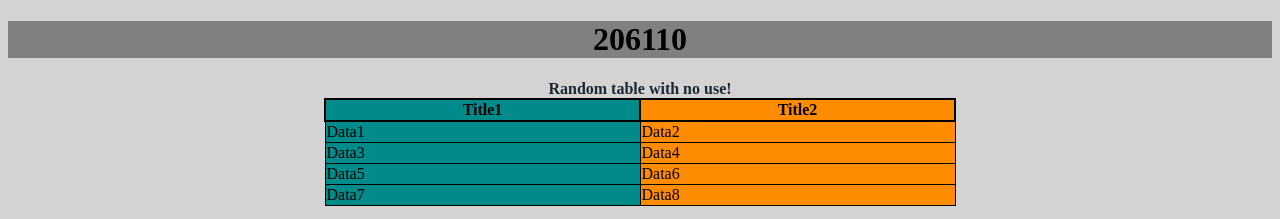
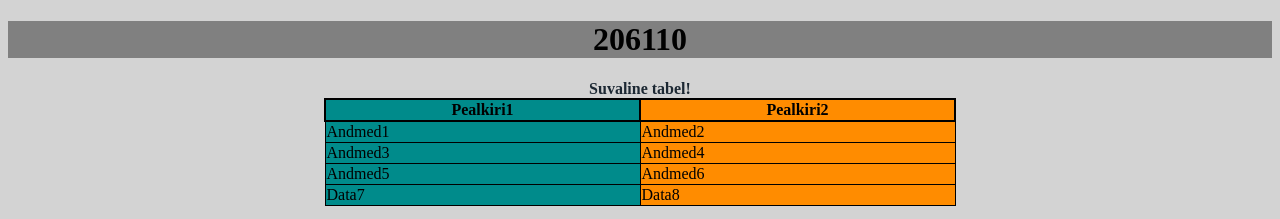
Before and after one commit to mloomets/mloomets.github.io, a plain HTML site: page index.html in a window 1280 px wide. Shown: the top 219 px of the page. Drawn offline with Linux system fonts and the light colour scheme.

Commit message:
Style edits

```diff
--- a/index.html
+++ b/index.html
@@ -29,20 +29,20 @@
     	</div>
     	<div style="overflow-x:auto;">
         	<table class="center">
-        		<caption style="font-weight: bold; color: #1C2833">Random table with no use!</caption>
-        		<th style="background-color: darkcyan;">Title1</th>
-        		<th style="background-color: darkorange;">Title2</th>
+        		<caption style="font-weight: bold; color: #1C2833">Suvaline tabel!</caption>
+        		<th style="background-color: darkcyan;">Pealkiri1</th>
+        		<th style="background-color: darkorange;">Pealkiri2</th>
         		<tr>
-        			<td style="background-color: darkcyan;">Data1</td>
-        			<td style="background-color: darkorange;">Data2</td>
+        			<td style="background-color: darkcyan;">Andmed1</td>
+        			<td style="background-color: darkorange;">Andmed2</td>
         		</tr>
         		<tr>
-        			<td style="background-color: darkcyan; ">Data3</td>
-        			<td style="background-color: darkorange;">Data4</td>
+        			<td style="background-color: darkcyan; ">Andmed3</td>
+        			<td style="background-color: darkorange;">Andmed4</td>
         		</tr>
         		<tr>
-        			<td style="background-color: darkcyan; ">Data5</td>
-        			<td style="background-color: darkorange;">Data6</td>
+        			<td style="background-color: darkcyan; ">Andmed5</td>
+        			<td style="background-color: darkorange;">Andmed6</td>
         		</tr>
         		<tr>
         			<td style="background-color: darkcyan; ">Data7</td>
@@ -54,6 +54,6 @@
     	    Siin on natuke teksti, millel ei ole mingit tähtsust. Selle teksti lugemine ei anna midagi ja see raiskab lugeja aega. Mida kauem te seda teksti loete seda rohkem aega te raiskate. Seda aega, mis te olete raisanud selle teksti lugemisele, ei ole võimalik tagasi saada.
     	</p>
     	<img src="https://cdn.pixabay.com/photo/2021/08/29/13/11/kingfisher-6583224_960_720.jpg" width="100%" alt="Bird kingfisher">
-    	<a href=" https://taltech.ee/"><img src="https://www.eduopinions.com/wp-content/uploads/2018/02/TalTech-Logo.png" width="10%" style="float:left"></a>
+    	<a href=" https://taltech.ee/"><img src="https://www.eduopinions.com/wp-content/uploads/2018/02/TalTech-Logo.png" width="5%" style="float:left"></a>
     </body>
 </html>
```
